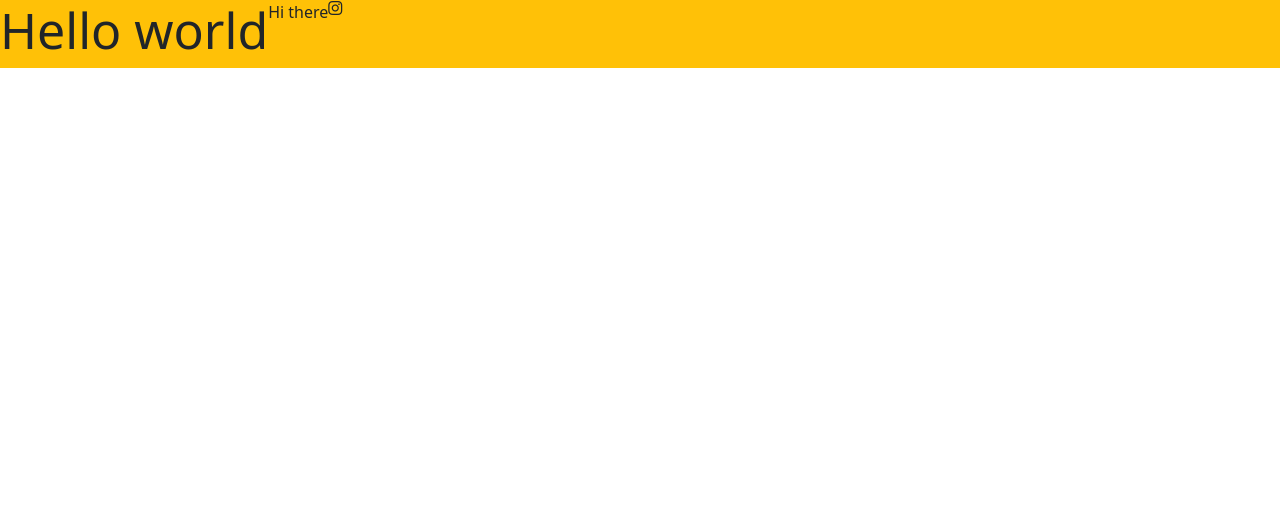
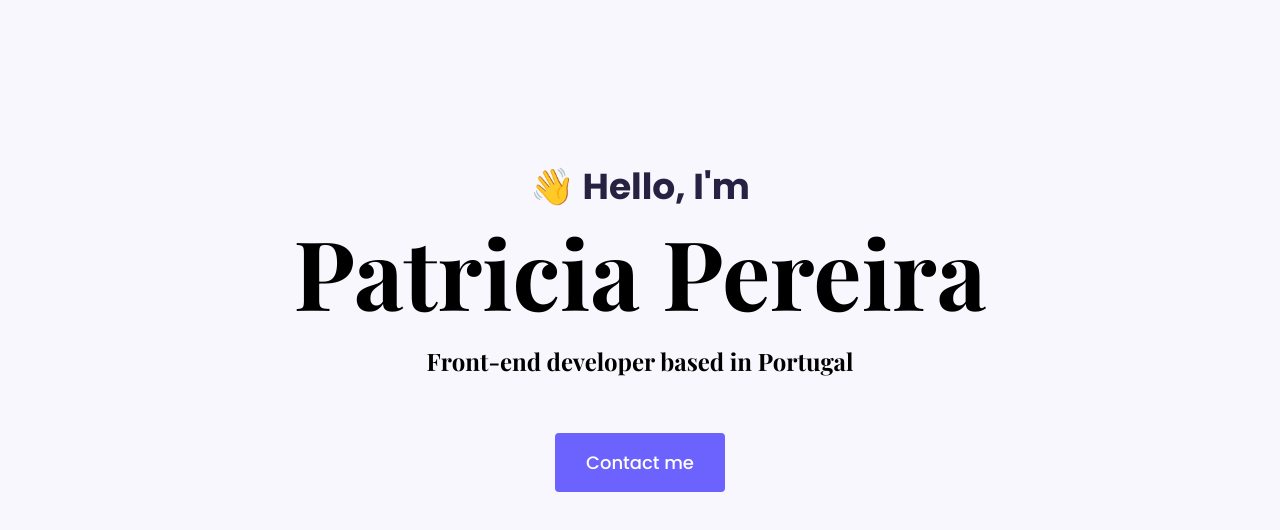
Before and after one commit to VKrushenko/portfolio-project, a plain HTML site: page index.html in a window 1280 px wide. Drawn offline with nearby package versions, Linux system fonts and the light colour scheme.

Commit message:
html and css

```diff
--- a/index.html
+++ b/index.html
@@ -1,42 +1,42 @@
 <!DOCTYPE html>
 <html lang="en">
   <head>
-    <script
-      type="text/javascript"
-      src="https://codesandbox.io/public/sse-hooks/sse-hooks.350c89a8d06431c89209943b3882c89f.js"
-    ></script>
-    <script
-      type="text/javascript"
-      src="https://codesandbox.io/static/js/banner.d9cb10a38.js"
-    ></script>
     <meta charset="UTF-8" />
+    <meta http-equiv="X-UA-Compatible" content="IE=edge" />
     <meta name="viewport" content="width=device-width, initial-scale=1.0" />
+    <title>Document</title>
+
     <link
-      href="https://cdn.jsdelivr.net/npm/bootstrap@5.3.0-alpha1/dist/css/bootstrap.min.css"
+      href="https://cdn.jsdelivr.net/npm/bootstrap@5.0.0-beta2/dist/css/bootstrap.min.css"
       rel="stylesheet"
-      integrity="sha384-GLhlTQ8iRABdZLl6O3oVMWSktQOp6b7In1Zl3/Jr59b6EGGoI1aFkw7cmDA6j6gD"
+      integrity="sha384-BmbxuPwQa2lc/FVzBcNJ7UAyJxM6wuqIj61tLrc4wSX0szH/Ev+nYRRuWlolflfl"
       crossorigin="anonymous"
     />
+    <link rel="preconnect" href="https://fonts.gstatic.com" />
+    <link
+      href="https://fonts.googleapis.com/css2?family=Playfair+Display:wght@700&family=Poppins:wght@500;700&display=swap"
+      rel="stylesheet"
+    />
+    <link rel="stylesheet" href="style/style.css" />
+
     <script
       src="https://cdn.jsdelivr.net/npm/bootstrap@5.0.0-beta2/dist/js/bootstrap.bundle.min.js"
       integrity="sha384-b5kHyXgcpbZJO/tY9Ul7kGkf1S0CWuKcCD38l8YkeH8z8QjE0GmW1gYU5S9FOnJ0"
       crossorigin="anonymous"
     ></script>
-    <link rel="stylesheet" href="style/style.css">
     <script
       src="https://kit.fontawesome.com/ddc3ee268a.js"
       crossorigin="anonymous"
     ></script>
-    <title>Portfolio</title>
   </head>
   <body>
-    <div class="d-flex bg-warning">
-        <h1>Hello world</h1>
-        <p>Hi there
-        </p>
-        <i class="fab fa-instagram" aria-hidden="true"></i>
-
-    </i>
+    <div class="hero">
+      <p>👋 Hello, I'm</p>
+      <h1>Patricia Pereira</h1>
+      <h2 class="mb-5">Front-end developer based in Portugal</h2>
+      <div>
+        <a href="#" class="btn btn-branding">Contact me</a>
+      </div>
     </div>
   </body>
 </html>
--- a/style/style.css
+++ b/style/style.css
@@ -1,3 +1,58 @@
+:root {
+  --branding-color: #6c63ff;
+  --secondary-color: #f9f7fe;
+  --heading-font-family: "Playfair Display", serif;
+  --default-font-family: "Poppins", sans-serif;
+}
+
+body {
+  font-family: var(--default-font-family);
+}
+
+h1,
+h2,
+h3,
+h4,
+h5,
+h6 {
+  color: black;
+  font-family: var(--heading-font-family);
+  font-weight: bold;
+}
+
 h1 {
-  font-size: 50px;
+  font-size: 96px;
 }
+
+p {
+  font-weight: normal;
+}
+
+.hero {
+  background: var(--secondary-color);
+  text-align: center;
+  padding: 160px 20px;
+}
+
+.hero p {
+  font-size: 36px;
+  font-weight: bold;
+  margin: 0;
+  color: #272142;
+}
+
+.hero h2 {
+  font-family: var(--heading-font-family);
+  font-weight: normal;
+  line-height: 2;
+  font-size: 24px;
+}
+
+.btn-branding {
+  background: var(--branding-color);
+  border-radius: 4px;
+  color: white;
+  font-size: 18px;
+  line-height: 27px;
+  padding: 15px 30px;
+}
```
